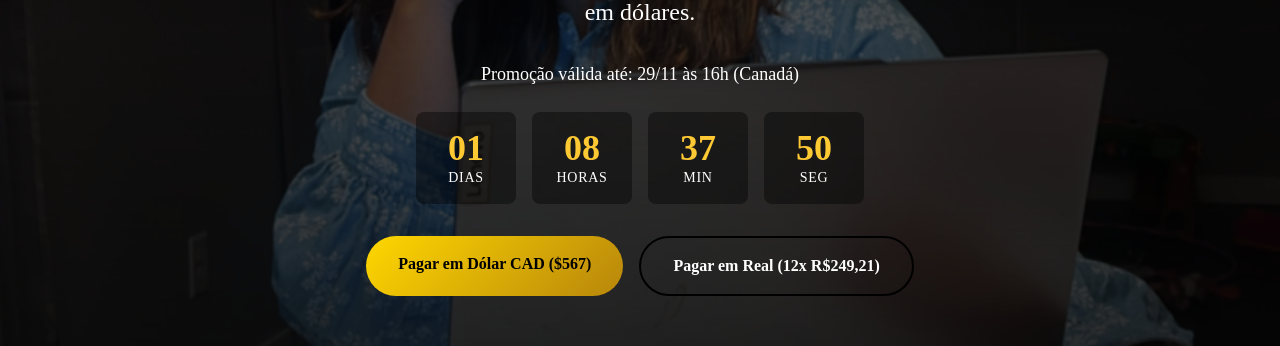
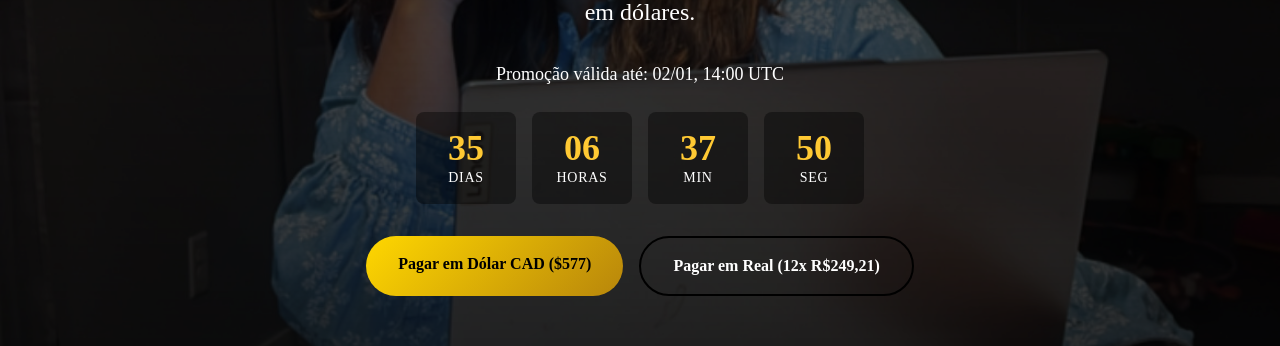
Before and after one commit to blbacelar/dwa, a Next.js app: page / in a window 1280 px wide. Shown: the part 372-718 px from the top of the page. Built offline with nearby package versions, Linux system fonts and the light colour scheme.

Commit message:
feat: add local timezone support for countdown timer
- Add automatic timezone conversion for end date
- Display promotion end time in user's local timezone
- Use Intl.DateTimeFormat for proper date localization
- Keep Brazilian Portuguese formatting
- Show timezone abbreviation for better clarity

```diff
--- a/app/components/CountdownTimer.tsx
+++ b/app/components/CountdownTimer.tsx
@@ -1,6 +1,6 @@
-'use client';
+"use client";
 
-import { useEffect, useState } from 'react';
+import { useEffect, useState } from "react";
 
 interface CountdownTimerProps {
   targetDate: string;
@@ -20,8 +20,20 @@ export default function CountdownTimer({ targetDate }: CountdownTimerProps) {
     minutes: 0,
     seconds: 0,
   });
+  const [localEndTime, setLocalEndTime] = useState<string>("");
 
   useEffect(() => {
+    // Format the end date in user's local timezone
+    const endDate = new Date(targetDate);
+    const formatter = new Intl.DateTimeFormat("pt-BR", {
+      day: "2-digit",
+      month: "2-digit",
+      hour: "2-digit",
+      minute: "2-digit",
+      timeZoneName: "short",
+    });
+    setLocalEndTime(formatter.format(endDate));
+
     const calculateTimeLeft = () => {
       const difference = +new Date(targetDate) - +new Date();
 
@@ -42,7 +54,7 @@ export default function CountdownTimer({ targetDate }: CountdownTimerProps) {
   const TimeUnit = ({ value, label }: { value: number; label: string }) => (
     <div className="flex flex-col items-center bg-black/40 rounded-lg p-2 sm:p-4 min-w-[60px] sm:min-w-[100px]">
       <span className="text-xl sm:text-3xl md:text-4xl font-bold text-gold-400">
-        {value.toString().padStart(2, '0')}
+        {value.toString().padStart(2, "0")}
       </span>
       <span className="text-xs sm:text-sm uppercase tracking-wider">
         {label}
@@ -53,7 +65,7 @@ export default function CountdownTimer({ targetDate }: CountdownTimerProps) {
   return (
     <div className="flex flex-col items-center gap-2 sm:gap-4">
       <p className="text-sm sm:text-base md:text-lg mb-2">
-        Promoção válida até: 29/11 às 16h (Canadá)
+        Promoção válida até: {localEndTime}
       </p>
       <div className="flex gap-2 sm:gap-4 justify-center">
         <TimeUnit value={timeLeft.days} label="dias" />
--- a/app/page.tsx
+++ b/app/page.tsx
@@ -11,15 +11,12 @@ const PURCHASE_LINK =
   "https://shop.beacons.ai/digitalcomge/99dae70e-1d3e-4b3b-8f12-46c9ccee44fe";
 const BR_PURCHASE_LINK = "https://pay.hotmart.com/D96539582S?off=4q1h6cn8";
 const BEACONS_LINK = "https://beacons.ai/digitalcomge";
-const PROMO_END_DATE = "2024-11-29T16:00:00";
+const PROMO_END_DATE = "2025-01-02T09:00:00-05:00";
 
 export default function Home() {
   return (
     <>
-      <PromoEndedModal
-        beaconsLink={BEACONS_LINK}
-        endDate={PROMO_END_DATE}
-      />
+      <PromoEndedModal beaconsLink={BEACONS_LINK} endDate={PROMO_END_DATE} />
       <div className="min-h-screen relative">
         {/* Background Image Layer - Move it to the main container */}
         <div
@@ -50,7 +47,7 @@ export default function Home() {
                 Aprenda com especialistas internacionais, acesse conteúdos
                 exclusivos e comece a ganhar em dólares.
               </p>
-              <CountdownTimer targetDate="2024-11-29T16:00:00" />
+              <CountdownTimer targetDate={PROMO_END_DATE} />
               <div className="flex flex-col sm:flex-row gap-4 justify-center mt-6 sm:mt-8">
                 <a
                   href={PURCHASE_LINK}
@@ -58,7 +55,7 @@ export default function Home() {
                   rel="noopener noreferrer"
                   className="cta-button inline-block text-sm sm:text-base"
                 >
-                  Pagar em Dólar CAD ($567)
+                  Pagar em Dólar CAD ($577)
                 </a>
                 <a
                   href={BR_PURCHASE_LINK}
@@ -106,7 +103,9 @@ export default function Home() {
           {/* Testimonials Section */}
           <section className="py-20 px-4">
             <div className="max-w-6xl mx-auto">
-              <h2 className="section-title">O que nossos alunos estão dizendo</h2>
+              <h2 className="section-title">
+                O que nossos alunos estão dizendo
+              </h2>
               <TestimonialCarousel />
             </div>
           </section>
@@ -124,7 +123,7 @@ export default function Home() {
                 <span className="line-through opacity-75">CAD $2.500</span>
                 <span className="font-bold ml-4">CAD $567</span>
               </div>
-              <CountdownTimer targetDate="2024-11-29T16:00:00" />
+              <CountdownTimer targetDate={PROMO_END_DATE} />
               <div className="flex flex-col sm:flex-row gap-4 justify-center mt-8">
                 <a
                   href={PURCHASE_LINK}
@@ -132,7 +131,7 @@ export default function Home() {
                   rel="noopener noreferrer"
                   className="bg-black text-white cta-button inline-block"
                 >
-                  Pagar em Dólar CAD ($567)
+                  Pagar em Dólar CAD ($577)
                 </a>
                 <a
                   href={BR_PURCHASE_LINK}
```
